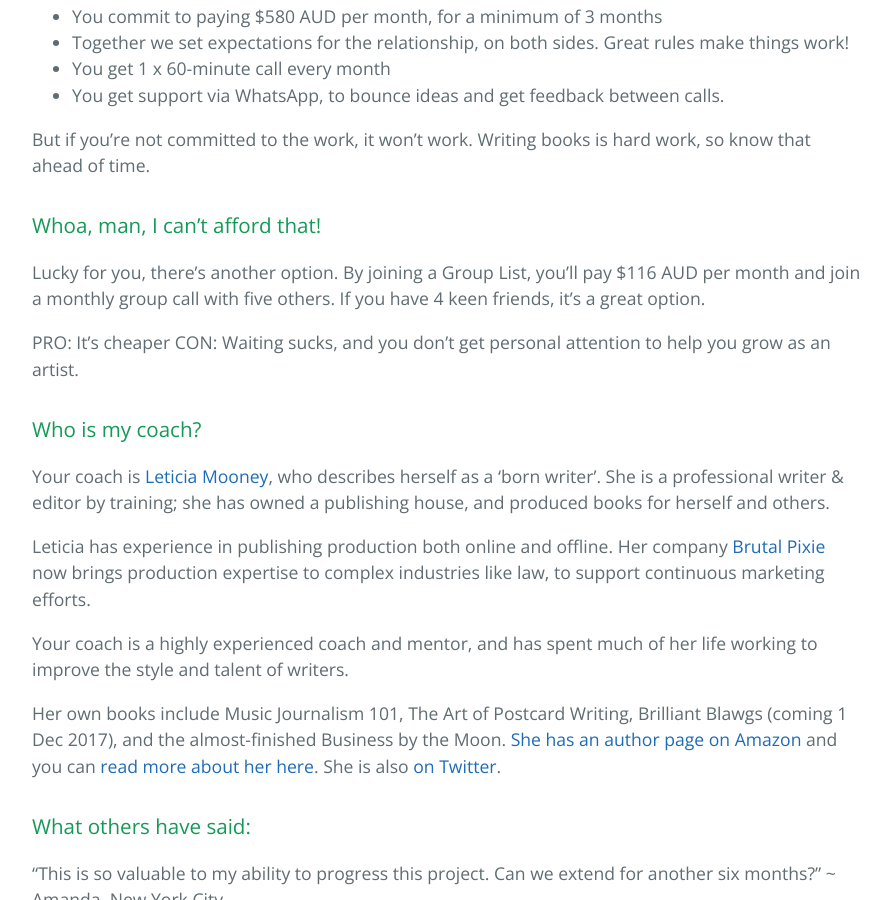
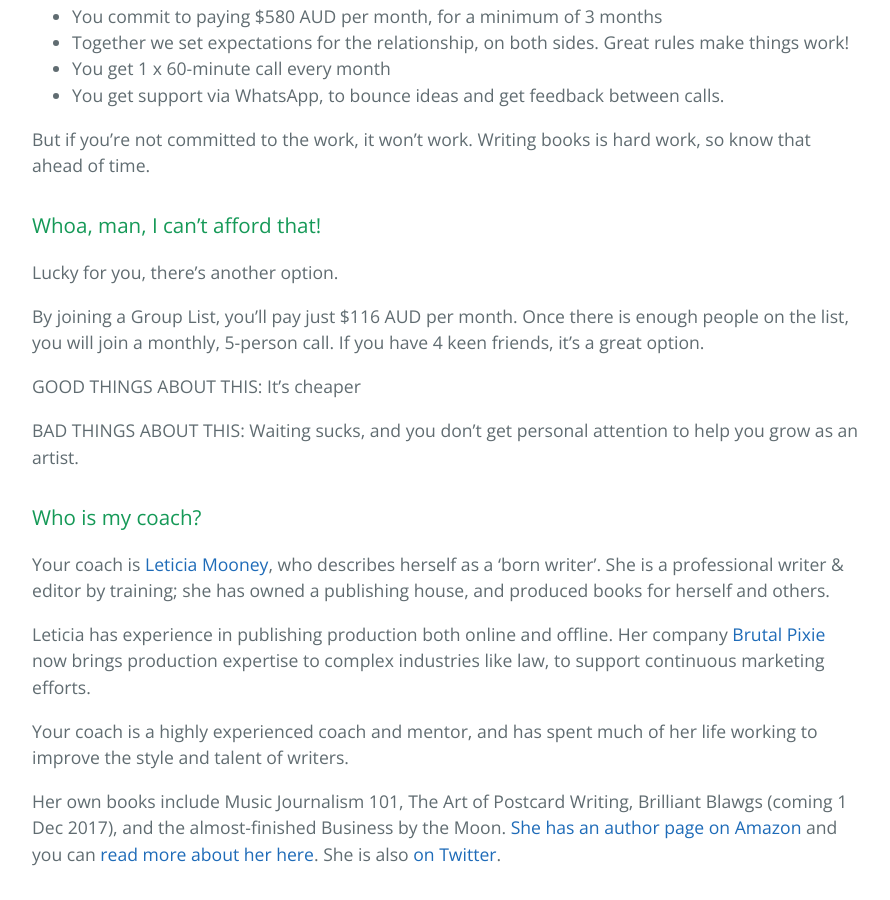
Before and after one commit to brutalpixie/BookCoach, a Jekyll site: the page built from index.md, in a window 1280 px wide and 900 px high, scrolled down 1048 px. Shown: the whole window, without its empty margins (192-1082 px from the left). Built offline with Jekyll 4.4.1, drawn with Linux system fonts in a browser that asks for light colours; our own code applies the rules of GitHub Pages for plain Markdown files.

Commit message:
Update index.md

```diff
--- a/index.md
+++ b/index.md
@@ -34,10 +34,13 @@ But if you're not committed to the work, it won't work. Writing books is hard wo
 
 ### Whoa, man, I can't afford that!
 
-Lucky for you, there's another option. By joining a Group List, you'll pay $116 AUD per month and join a monthly group call with five others. If you have 4 keen friends, it's a great option.
+Lucky for you, there's another option.
 
-PRO: It's cheaper
-CON: Waiting sucks, and you don't get personal attention to help you grow as an artist.
+By joining a Group List, you'll pay just $116 AUD per month. Once there is enough people on the list, you will join a monthly, 5-person call. If you have 4 keen friends, it's a great option.
+
+GOOD THINGS ABOUT THIS: It's cheaper
+
+BAD THINGS ABOUT THIS: Waiting sucks, and you don't get personal attention to help you grow as an artist.
 
 ### Who is my coach?
 
```
